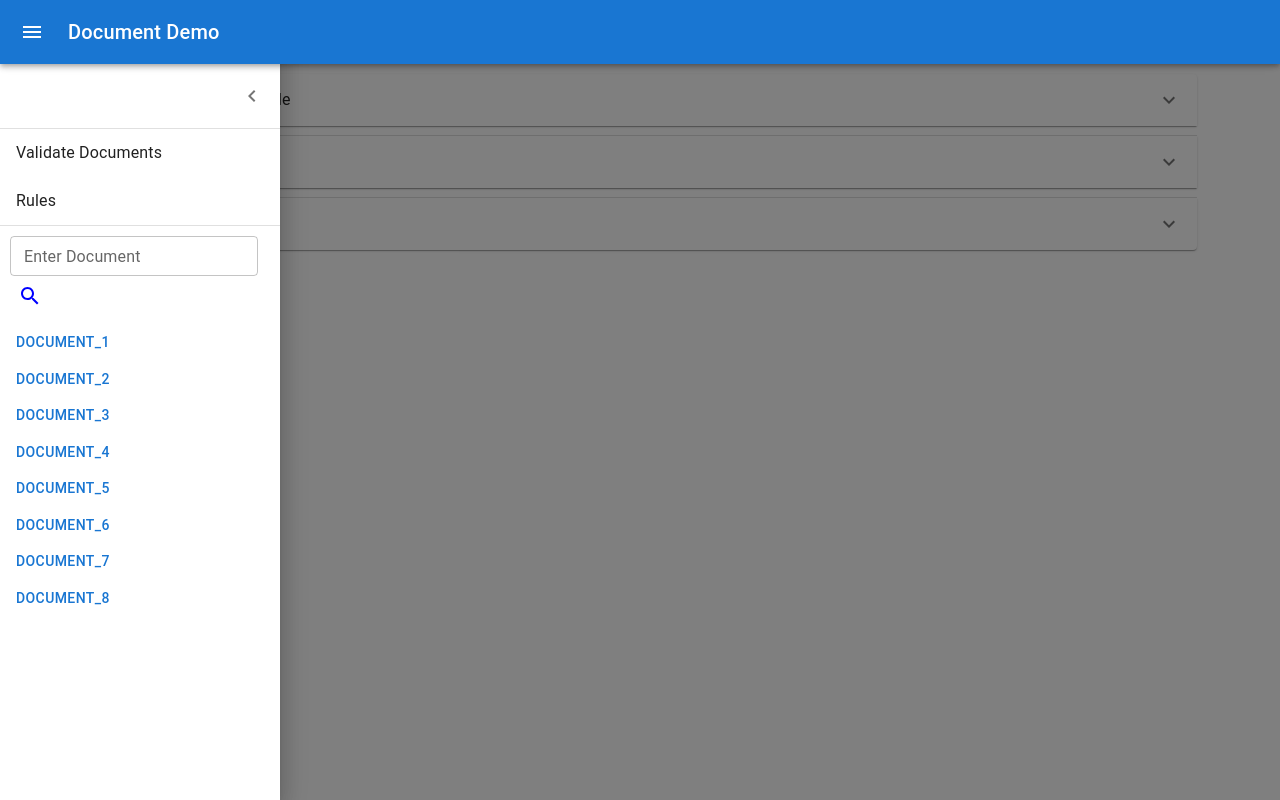
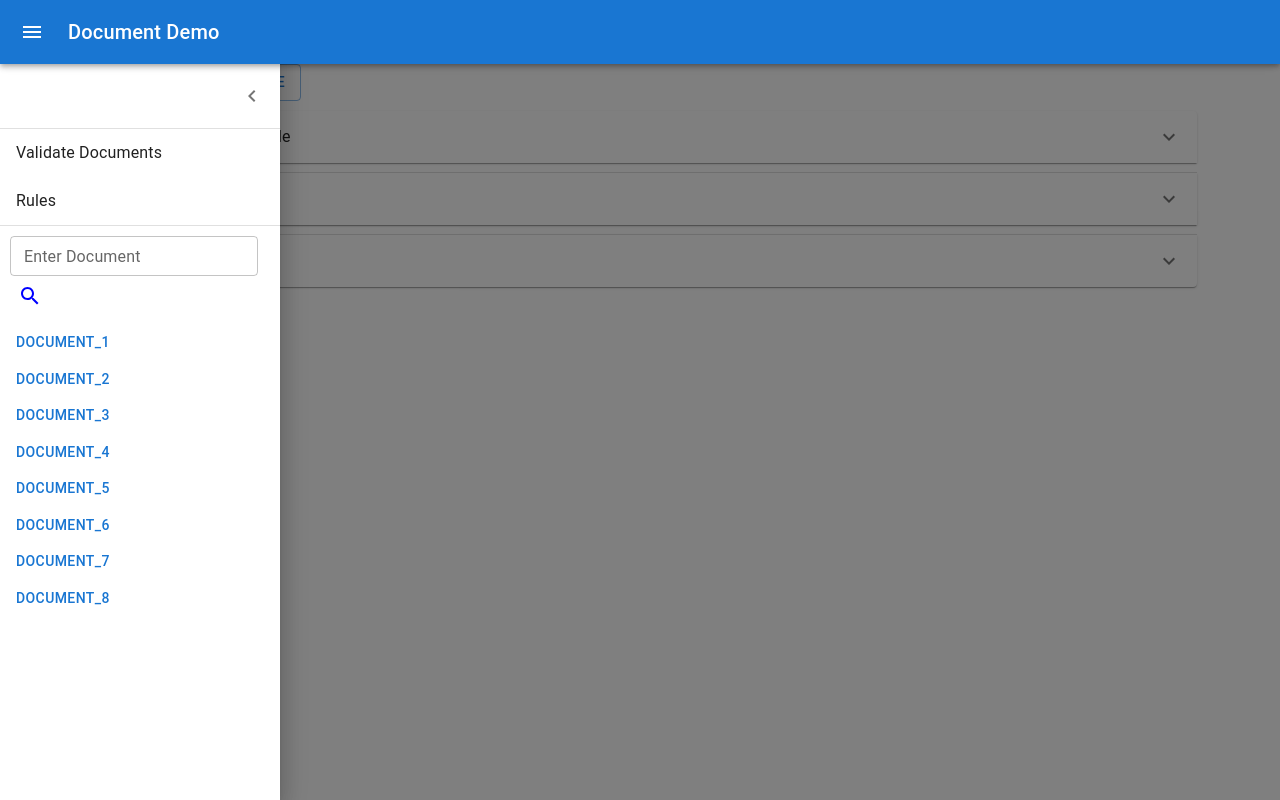
Before and after one commit to lotfdar58/reactdrawerDoc, a React (Create React App) app: page / in a window 1280 px wide. Built offline with nearby package versions, Linux system fonts and the light colour scheme.

Commit message:
add new button

```diff
--- a/src/DatatValidationComponent.jsx
+++ b/src/DatatValidationComponent.jsx
@@ -70,15 +70,22 @@ const DatatValidationComponent = () => {
     console.log(key);
   };
 
+  const addNewAttribute = () => {
+
+  }
+
 
   return (
     <Box>
       {/* <CssBaseline /> */}
 
-        {data === null ? (
-          <Typography>Click the button to load data</Typography>
+        {data == null ? (
+          <Typography>no data</Typography>
         ) : (
           <Box>
+            <Button variant="outlined" onClick={addNewAttribute} sx={{ marginRight: 2 }}>
+                         Add Attribute
+            </Button>
 
             {Object.keys(data).map((key, idx) => (
               <Accordion key={idx} sx={{ marginTop: '10px' }}>
```
